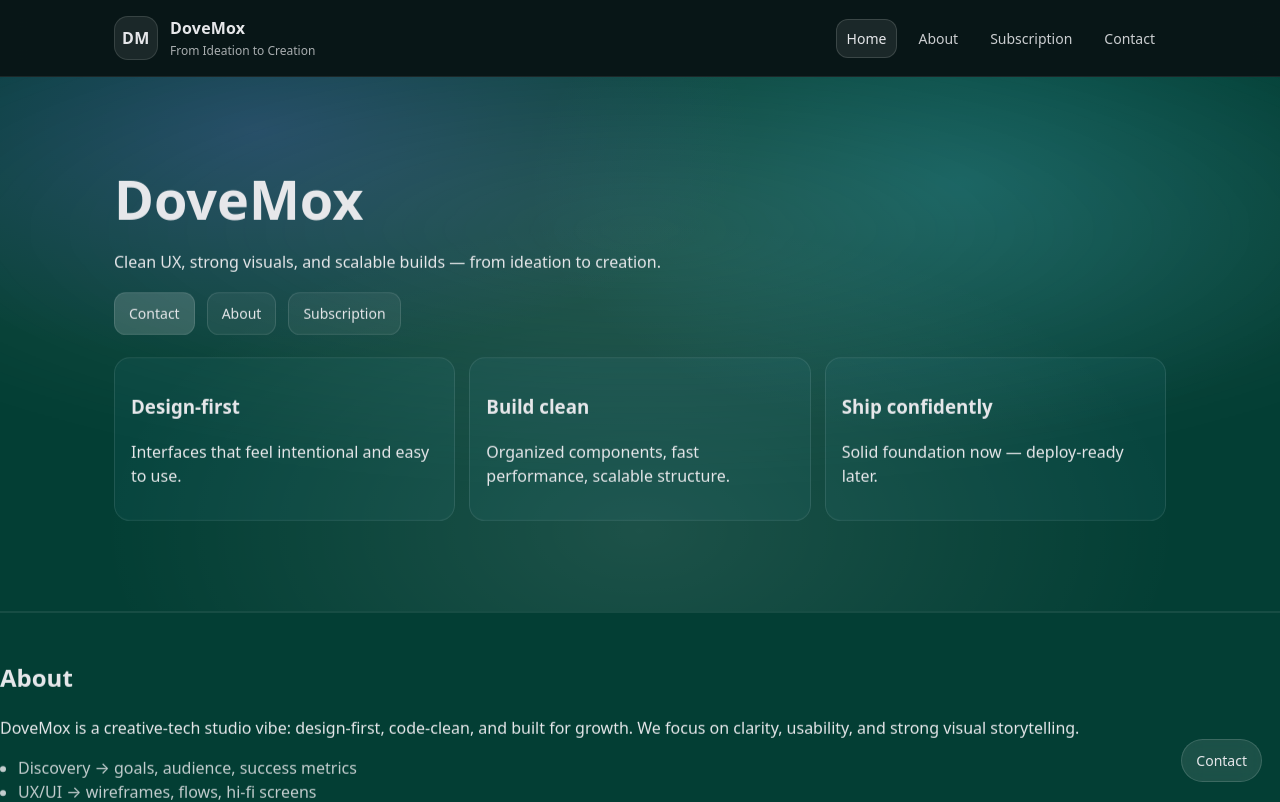
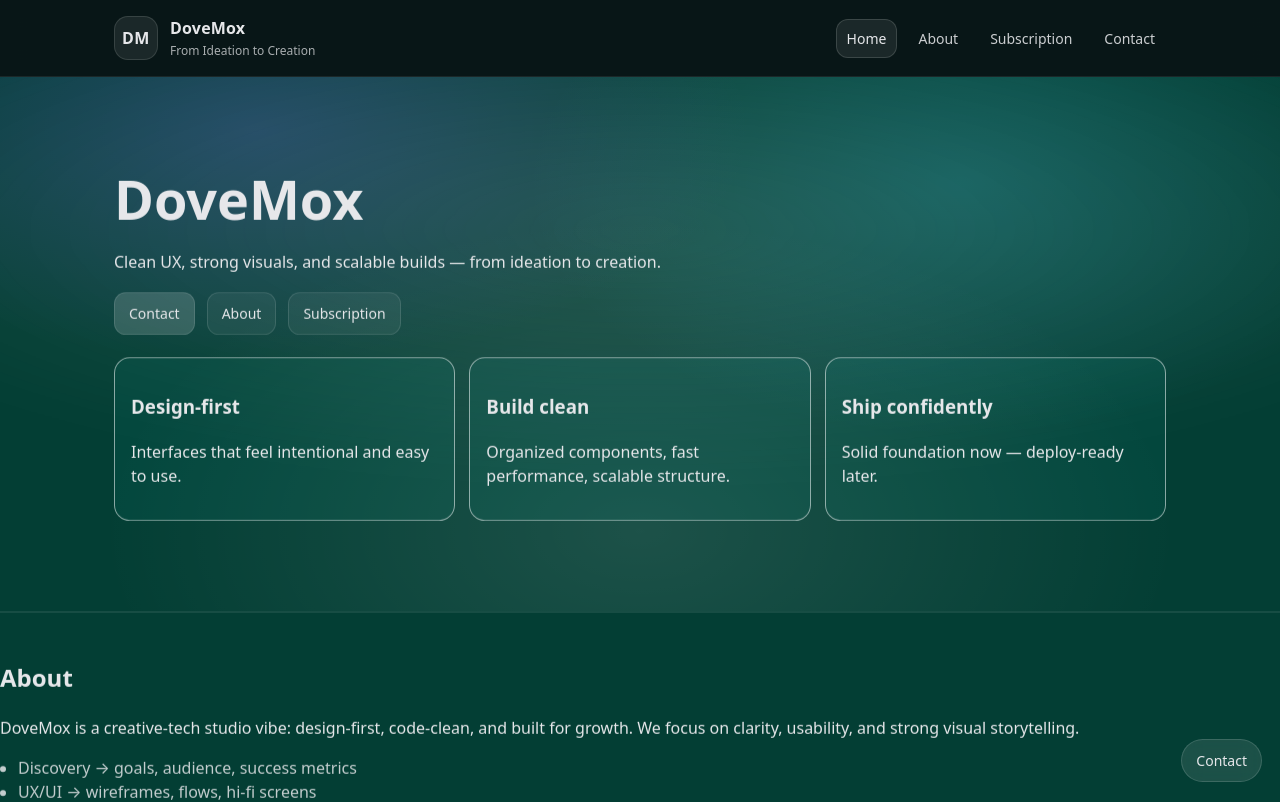
Before and after one commit to outlandi-co/Dove_Mox, a React (Vite) app: page / in a window 1280 px wide. Shown: the top 802 px of the page. Built offline with nearby package versions, Linux system fonts and the light colour scheme; the HTML template or start-up script is replaced by a standard one.

Commit message:
updated card color

```diff
--- a/src/index.css
+++ b/src/index.css
@@ -53,8 +53,8 @@ h1 {
 .card {
   padding: 16px;
   border-radius: 16px;
-  border: 1px solid rgba(255,255,255,0.10);
-  background: rgba(92, 203, 240, 0.05);
+  border: 1px solid rgba(255, 253, 253, 0.533);
+  background: rgba(19, 245, 226, 0.05);
 }
 
 .row {
```
